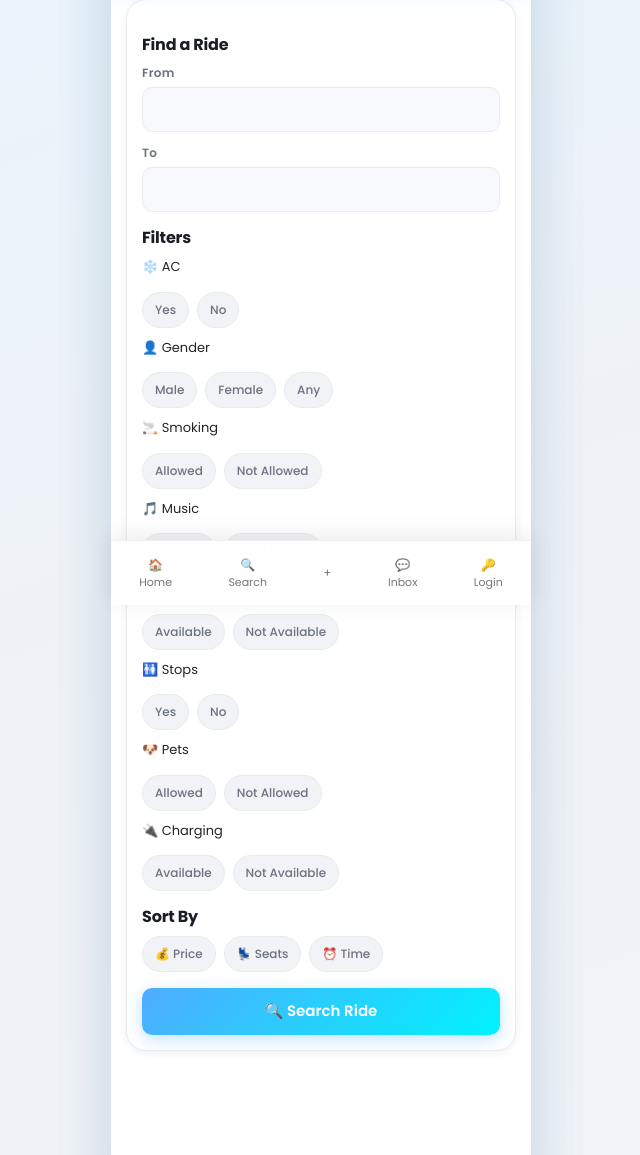
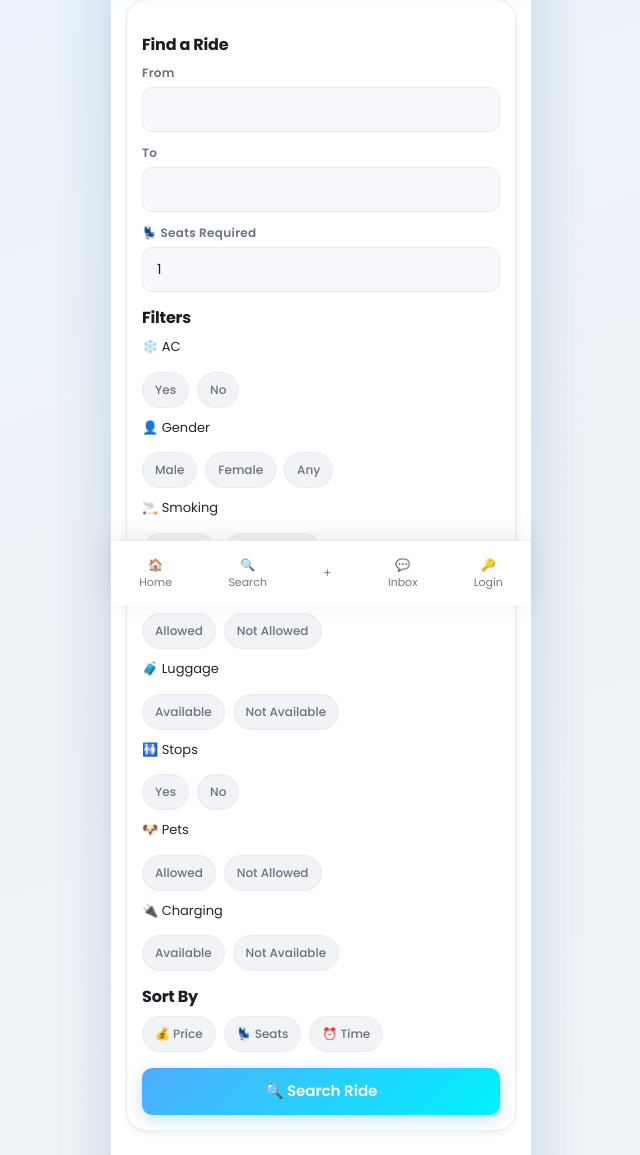
Before and after one commit to HIMANSHU-1202/Tripzy, a Flask app: page /search in a window 1280 px wide. Shown: the part 195-1350 px from the top of the page, without its empty margins (319-959 px from the left). Run offline with Flask 3, Linux system fonts and the light colour scheme; some libraries are stand-ins or nearby versions.

Commit message:
Update search.html

```diff
--- a/templates/search.html
+++ b/templates/search.html
@@ -16,6 +16,13 @@
         <div class="input-group-custom">
             <label>To</label>
             <input type="text" name="to" required>
+        </div>
+
+        <!-- 💺 Seats Required — NEW -->
+        <div class="input-group-custom">
+            <label>💺 Seats Required</label>
+            <input type="number" name="seats_required" value="1" min="1" max="10"
+                style="width:100%">
         </div>
 
         <h6 class="section-title mt-3">Filters</h6>
```
